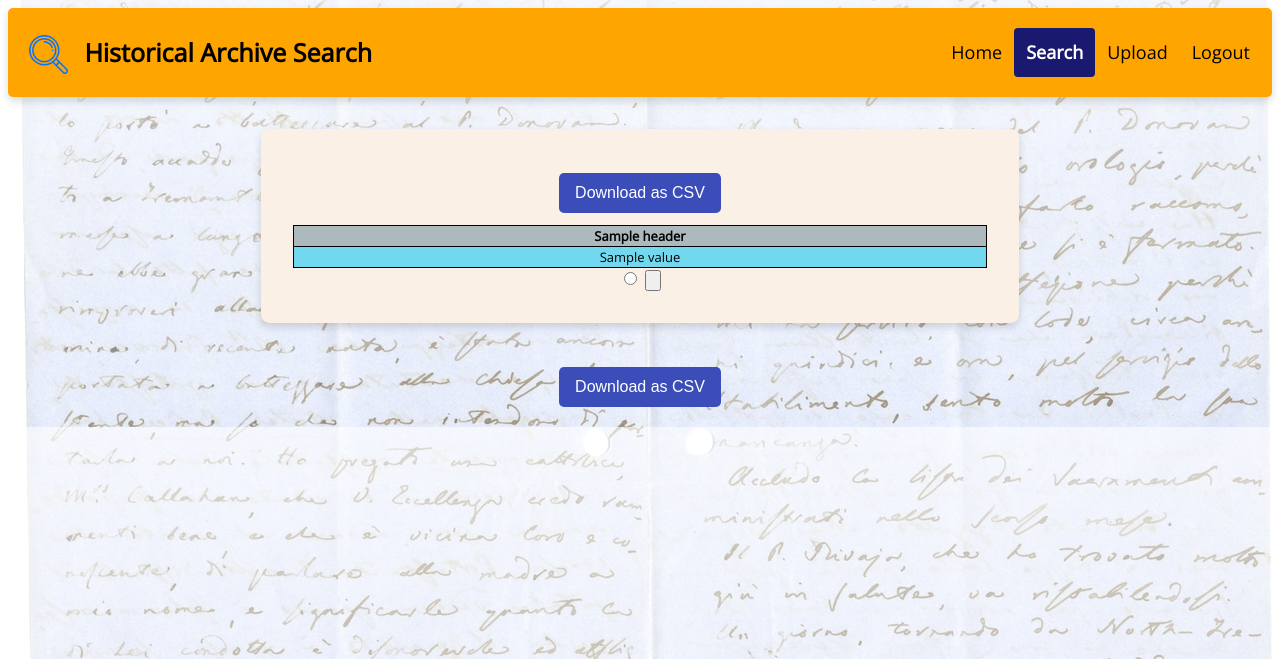
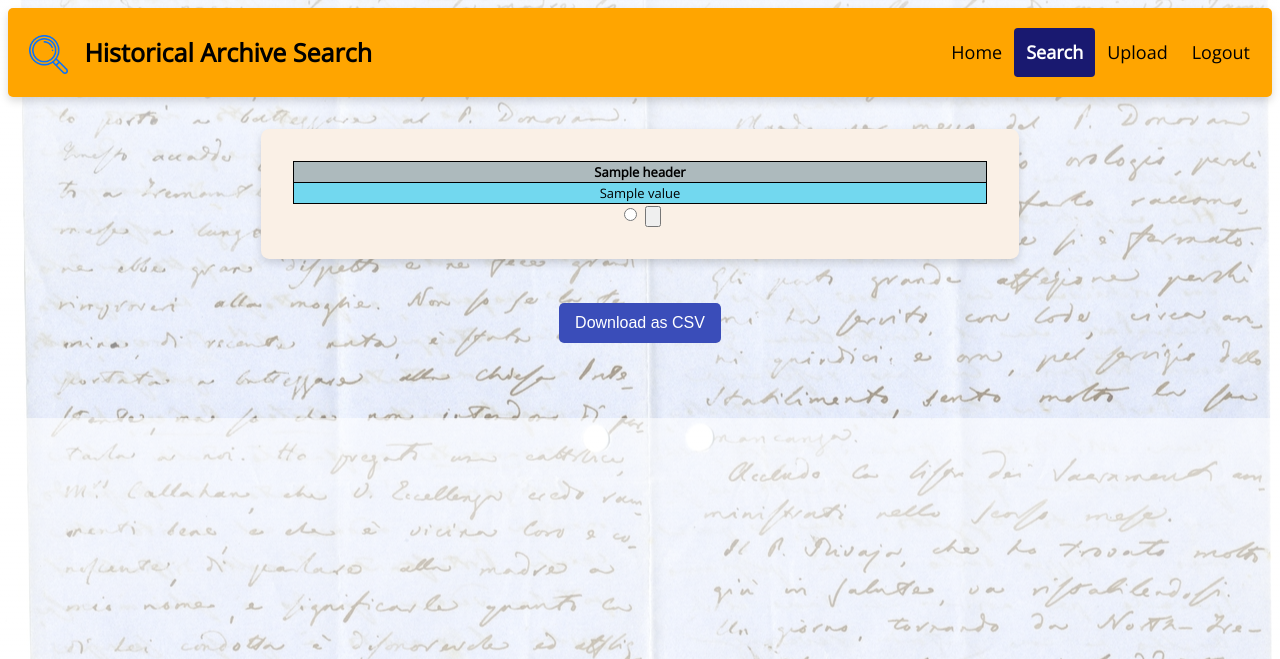
Before and after one commit to jordiup/3200PROJECT, a Django app: template letter_extraction/db/templates/db/result.html in a window 1280 px wide. Shown: the top 659 px of the page. Run offline with Django 3.2, Linux system fonts and the light colour scheme; the template is opened without the code that fills it: most values are stand-ins (such as "Sample title", 1, 10 or a date in 2020).

Commit message:
fix download to csv button

```diff
--- a/letter_extraction/db/static/db/styles.css
+++ b/letter_extraction/db/static/db/styles.css
@@ -278,6 +278,12 @@ button {
   position: relative;
 }
 
+.download_button {
+  text-align: center;
+  position: relative;
+  margin-bottom: 5%;
+}
+
 /* effects footer of the pages */
 .footer {
   position: fixed;
--- a/letter_extraction/db/templates/db/result.html
+++ b/letter_extraction/db/templates/db/result.html
@@ -19,9 +19,9 @@
     {% block body %}
 
     <div class="main">
-      {% if values %}
+      <!--{% if values %}
       <button class="bt-download" onclick="to_csv()">Download as CSV</button>
-      {% endif %}
+      {% endif %}-->
     <table id = "results_table" class = "results_table">
         {% if header %}
         <tr>
@@ -48,7 +48,7 @@
               <input id="modify_button" type="submit" onclick = modify_function(), name = "modifier" value = "" form ="modify_field">
           </form>
           </div>
-    <div class="download_button" style="text-align: center">
+    <div class="download_button">
         <button class="bt-download" onclick="to_csv()">Download as CSV</button>
     </div>
 
```
